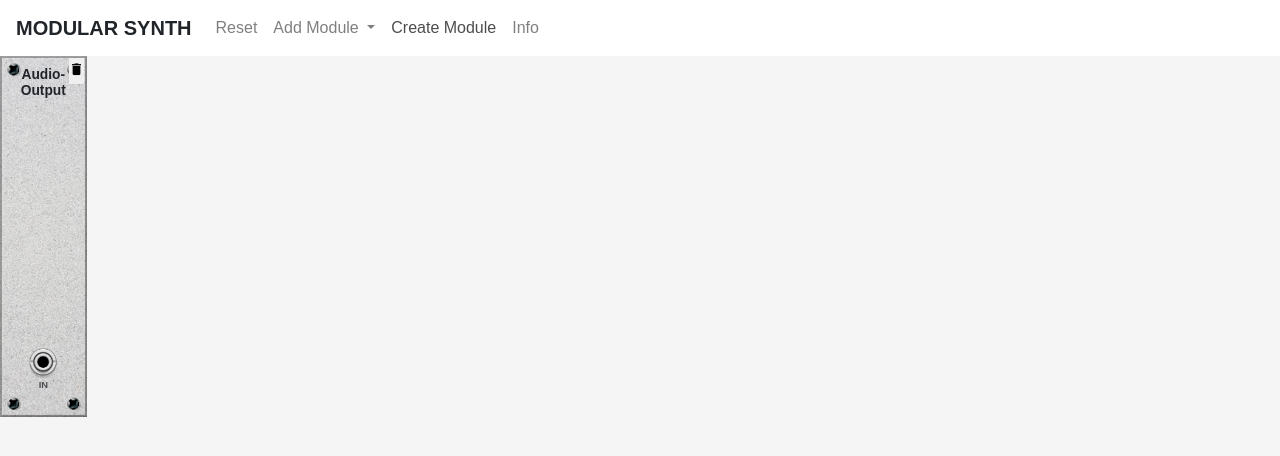
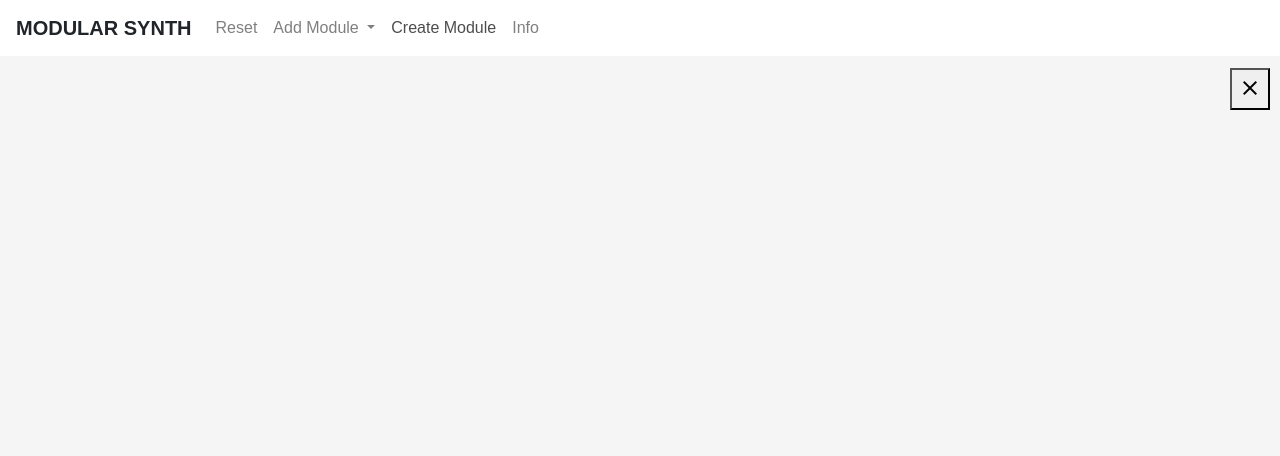
Before and after one commit to jankolpa/modular-synth, a website: page index.html in a window 1280 px wide. Both pictures are taken after a click on the link "Create Module". Shown: the top 456 px of the page. Drawn offline with nearby package versions, Linux system fonts and the light colour scheme; files that its build step writes are made by us from their sources; files whose address does not match are found by name.

Commit message:
add module-creator element

```diff
--- a/app/js/script.js
+++ b/app/js/synthScript.js
@@ -559,9 +559,10 @@ function initModuleFunctions (newWidget, newModuleObject) {
 
 // ------------- CREATE MODULE ----------------------------------------------------------------------------------------
 
-// temporary
-const createModuleElement = document.getElementsByClassName('create-module')[0]
-createModuleElement.addEventListener('click', function () {
+const moduleEditorElement = document.getElementsByClassName('module-editor')[0]
+const createModuleButtonElement = document.getElementsByClassName('create-module')[0]
+createModuleButtonElement.addEventListener('click', function () {
+  // temporary
   customModulesArray.push({
     name: 'A Mixer',
     html: '<button class="delete-button"><span class="material-icons">delete</span></button><h1 style="top: 3%; left: 50%;">NEUES<br>MODULE</h1><div class="rotary-knob" style="top: 17%; left: 31%;"><input type="range" class="input-knob" data-diameter="100px" data-src="./assets/knob_1.png" data-sprites="99" /><div><a class="input-text">GAIN</a></div></div><div class="rotary-knob" style="top: 17%; left: 69%;"><input type="range" class="input-knob" data-diameter="100px" data-src="./assets/knob_1.png" data-sprites="99" /><div><a class="input-text">MIX</a></div></div><div class="plug" style="top: 45%; left: 31%;"><button class="plug-button index-0" type="in"></button><div><a class="plug-text">IN 1</a></div></div><div class="plug" style="top: 45%; left: 69%;"><button class="plug-button index-1" type="in"></button><div><a class="plug-text">IN 2</a></div></div><div class="plug" style="top: 65%; left: 31%;"><button class="plug-button index-0" type="out"></button><div><a class="plug-text">OUT 1</a></div></div><div class="plug" style="top: 65%; left: 69%;"><button class="plug-button index-1" type="out"></button><div><a class="plug-text">OUT 2</a></div></div><div class="plug" style="top: 82%; left: 50%;"><button class="plug-button index-2" type="out"></button><div><a class="plug-text">MIX</a></div></div>',
@@ -573,6 +574,12 @@ createModuleElement.addEventListener('click', function () {
   })
 
   updateCustomModulesMenu()
+  moduleEditorElement.classList.add('move-up')
+})
+
+const moduleEditorCloseElement = document.getElementsByClassName('editor-close-button')[0]
+moduleEditorCloseElement.addEventListener('click', function () {
+  moduleEditorElement.classList.remove('move-up')
 })
 
 // ------------- EVENTS -----------------------------------------------------------------------------------------------
--- a/app/scss/style.scss
+++ b/app/scss/style.scss
@@ -418,3 +418,29 @@ $columns: 50;
         stroke: #7ddf92;
     }
 }
+
+.module-editor {
+    position: fixed;
+    left: 0;
+    top: 100vh;
+    width: 100%;
+    height: calc((100vh - $top-bar-height - $scroll-bar-height) + 6px);
+    background-color: #f5f5f5;
+    z-index: 100;
+    border-top: black 2px solid;
+    border-color: rgba($color: #000, $alpha: 30%);
+    transition: top .5s ease, border-color .1s ease 0s;
+
+    .editor-close-button {
+        position: absolute;
+        top: 10px;
+        right: 10px;
+        padding-top: 6px;
+    }
+
+    &.move-up {
+        top: $top-bar-height;
+        border-color: rgba($color: #000, $alpha: 0%);
+        transition: top .5s ease, border-color .1s ease .4s;
+    }
+}
--- a/index.html
+++ b/index.html
@@ -35,7 +35,6 @@
 
 <body>
 
-
   <div id="top-bar">
     <nav class="navbar navbar-expand navbar-light bg-white">
       <a class="navbar-brand">MODULAR SYNTH</a>
@@ -70,7 +69,11 @@
 
   <svg id="line-canvas" version="1.1" xmlns="http://www.w3.org/2000/svg"></svg>
 
-  <script type="module" src="dist/script.js"></script>
+  <div class="module-editor">
+    <button class="editor-close-button"><span class="material-icons">close</span></button>
+  </div>
+
+  <script type="module" src="dist/synthScript.js"></script>
 </body>
 
 </html>
```
